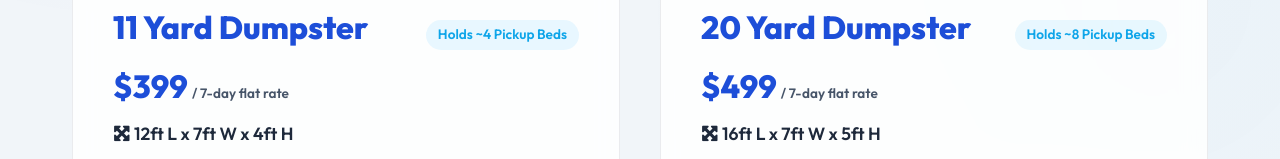
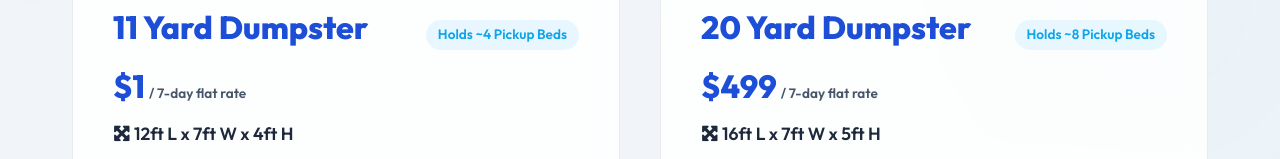
Before and after one commit to mulhaque08-svg/rack-rolloff-site, a plain HTML site: page sizes.html in a window 1280 px wide. Shown: the part 641-800 px from the top of the page. Drawn offline with Linux system fonts and the light colour scheme.

Commit message:
Update sizes.html

```diff
--- a/sizes.html
+++ b/sizes.html
@@ -75,7 +75,7 @@
           </div>
           <!-- Pricing Badge -->
           <div style="display: flex; align-items: baseline; gap: 0.25rem; margin: 0.5rem 0 1rem; font-family: var(--font-display);">
-            <span style="font-size: 2rem; font-weight: 800; color: var(--primary); line-height: 1;">$399</span>
+            <span style="font-size: 2rem; font-weight: 800; color: var(--primary); line-height: 1;">$1</span>
             <span style="font-size: 0.85rem; color: var(--text-secondary); font-weight: 600;">/ 7-day flat rate</span>
           </div>
           <p class="size-dimensions"><i class="fa-solid fa-maximize"></i> 12ft L x 7ft W x 4ft H</p>
```
